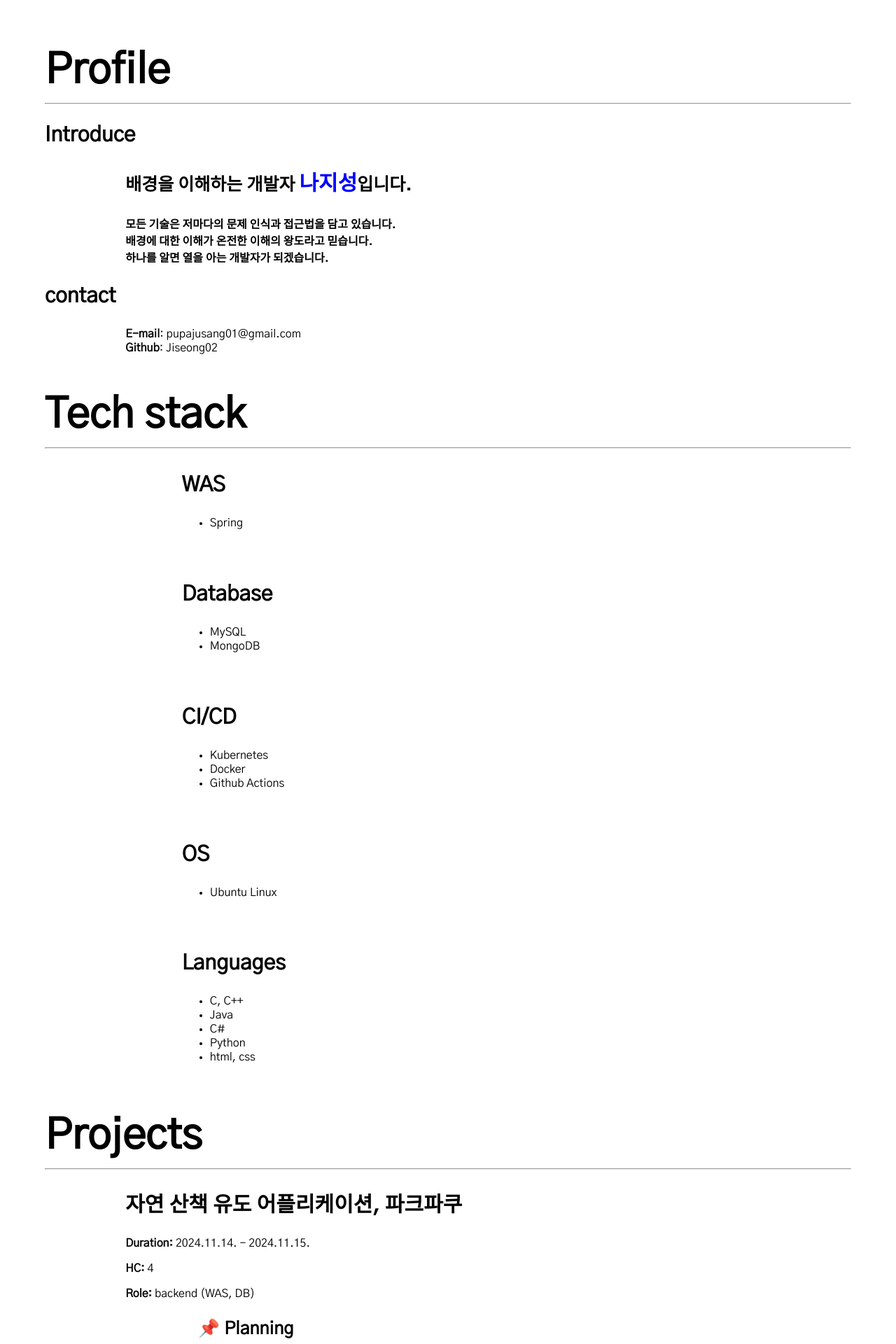
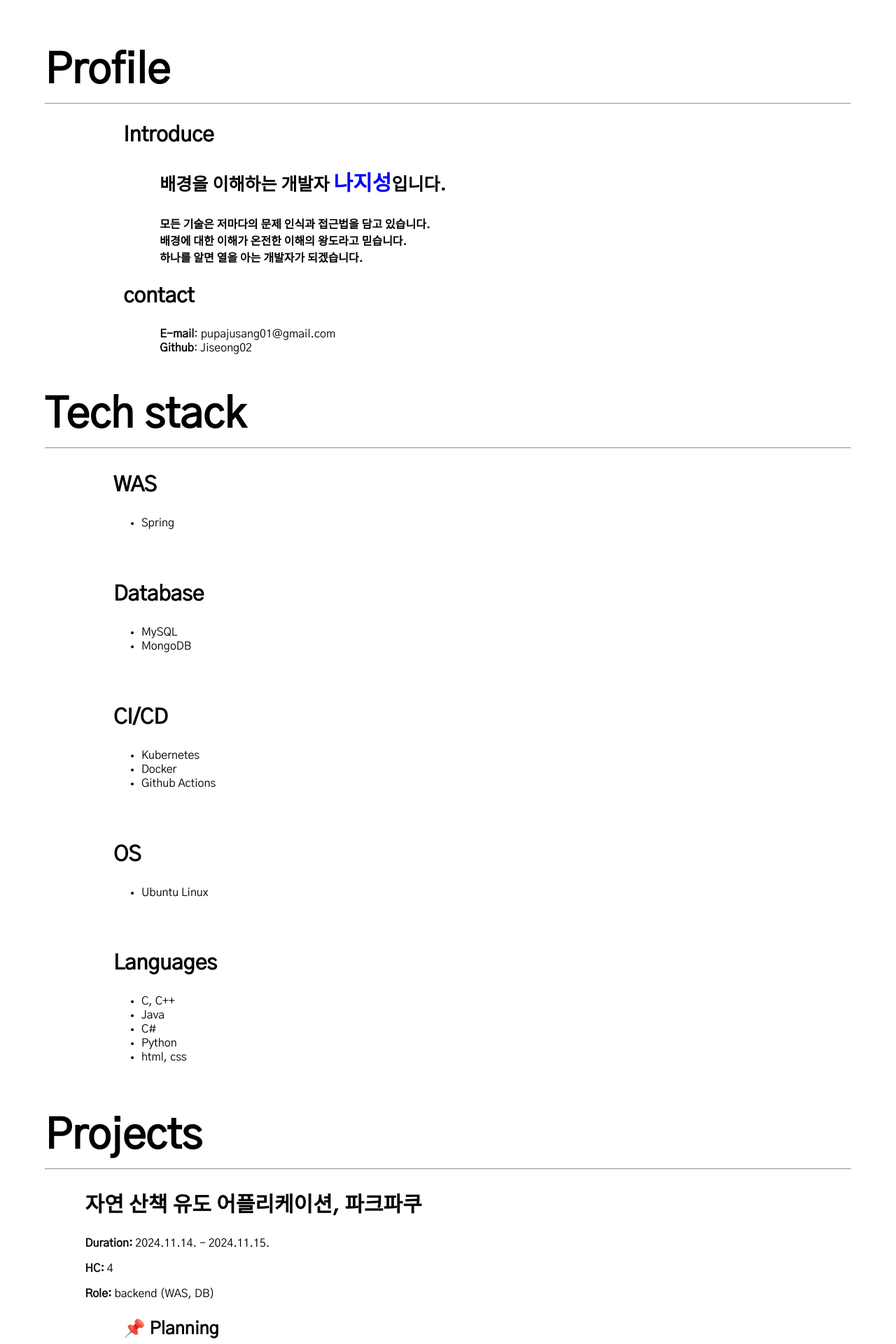
Before and after one commit to Jiseong02/Jiseong02.github.io, a Jekyll site: the page built from index.md, in a window 1280 px wide. Shown: the top 1920 px of the page at 70% size. Built offline with Jekyll 4.4.1, drawn with Linux system fonts in a browser that asks for light colours.

Commit message:
디자인 변경

```diff
--- a/_includes/profile.html
+++ b/_includes/profile.html
@@ -1,6 +1,8 @@
-<section id="profile" class="part_container">
+<section class="part_container">
   <h1>Profile</h1>
   <hr>
-  {% include profile/introduce.html %}
-  {% include profile/contact.html %}
+  <div>
+    {% include profile/introduce.html %}
+    {% include profile/contact.html %}
+  </div>
 </section>
--- a/_includes/profile/contact.html
+++ b/_includes/profile/contact.html
@@ -1,6 +1,8 @@
-<h2>contact</h2>
-<div id="contact">
-  {% for item in site.data.contact %}
-  <strong>{{ item.title }}</strong>: {{ item.content }}<br>
-  {% endfor %}
+<div>
+  <h2>contact</h2>
+  <div>
+    {% for item in site.data.contact %}
+      <strong>{{ item.title }}</strong>: {{ item.content }}<br>
+    {% endfor %}
+  </div>
 </div>
--- a/_includes/profile/introduce.html
+++ b/_includes/profile/introduce.html
@@ -1,5 +1,6 @@
+<div>
 	<h2>Introduce</h2>
-<div id="introduce">
+	<div>
 		<h3> 배경을 이해하는 개발자 <span id="me">나지성</span>입니다.</h3>
 		<h4>
 			모든 기술은 저마다의 문제 인식과 접근법을 담고 있습니다. <br/>
@@ -7,3 +8,4 @@
 			하나를 알면 열을 아는 개발자가 되겠습니다.
 		</h4>
 	</div>
+</div>
--- a/assets/css/style.css
+++ b/assets/css/style.css
@@ -19,7 +19,7 @@ img {
 	height:200px;
 }
 div {
-	margin-left: 10%;
+	margin-left: 5%;
 }
 section {
 	text-align: left;
```
Lines whose indentation alone changed are shown as unchanged.
